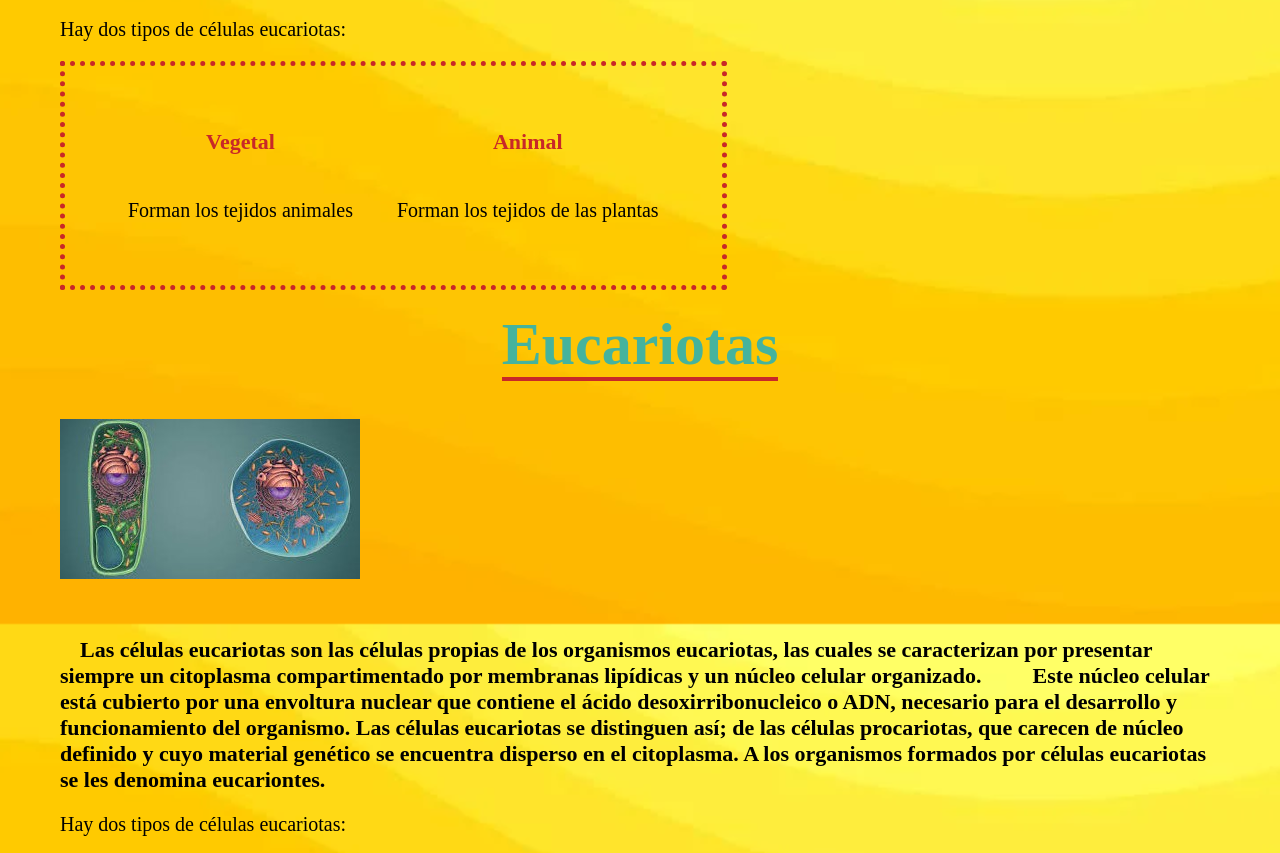
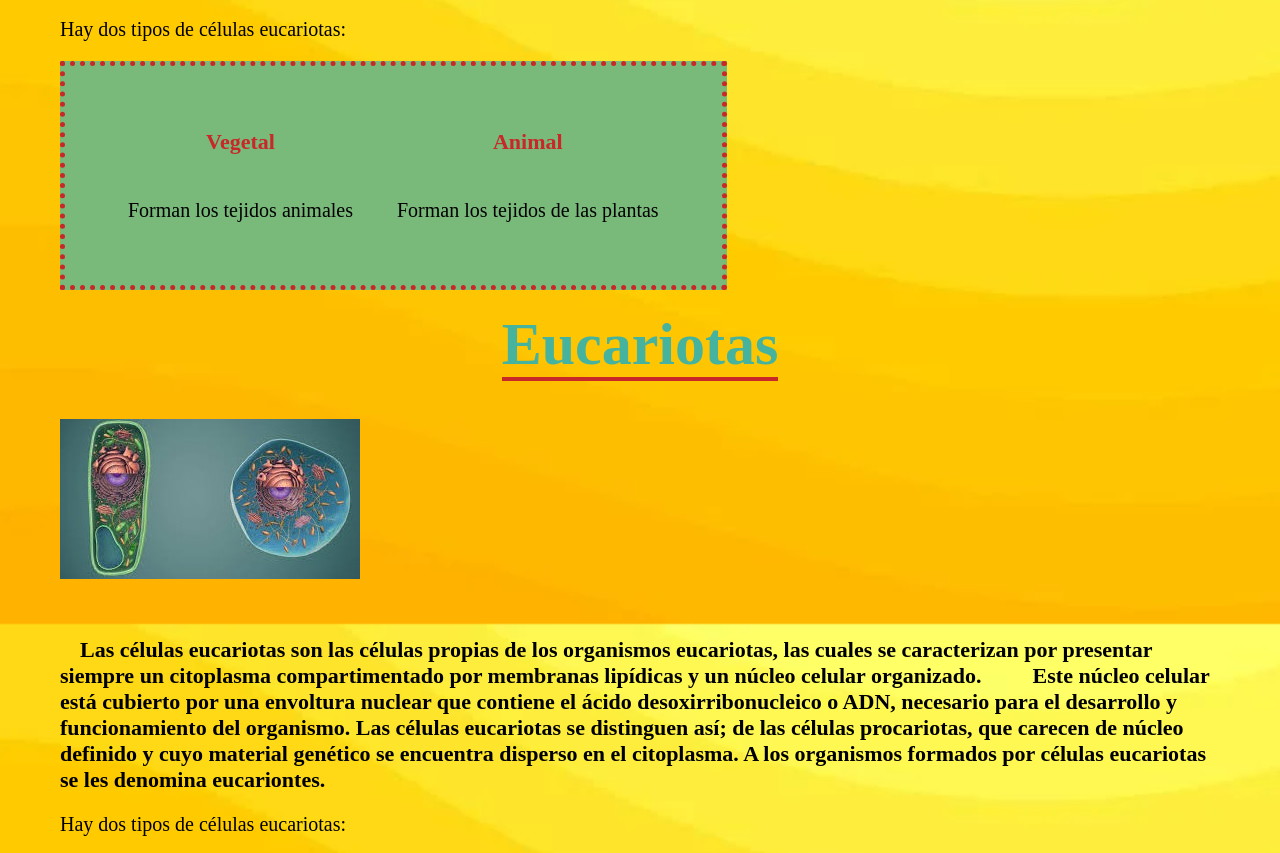
Before and after one commit to MSA06IESMURILLO/entrega, a plain HTML site: page index.html in a window 1280 px wide. Shown: the part 2596-3449 px from the top of the page. Drawn offline with Linux system fonts and the light colour scheme.

Commit message:
Update index.html

```diff
--- a/index.html
+++ b/index.html
@@ -69,7 +69,7 @@
 		<p>
 			Hay dos tipos de células eucariotas:
 		</p>
-                <div style="fondo">
+                <div class="fondo">
         		<table>
         		<tr>
         			<td style= "background-color": #89ac76"><p style="text-align: center; color: #c82828;"><b>Vegetal</b></p></th>
```
